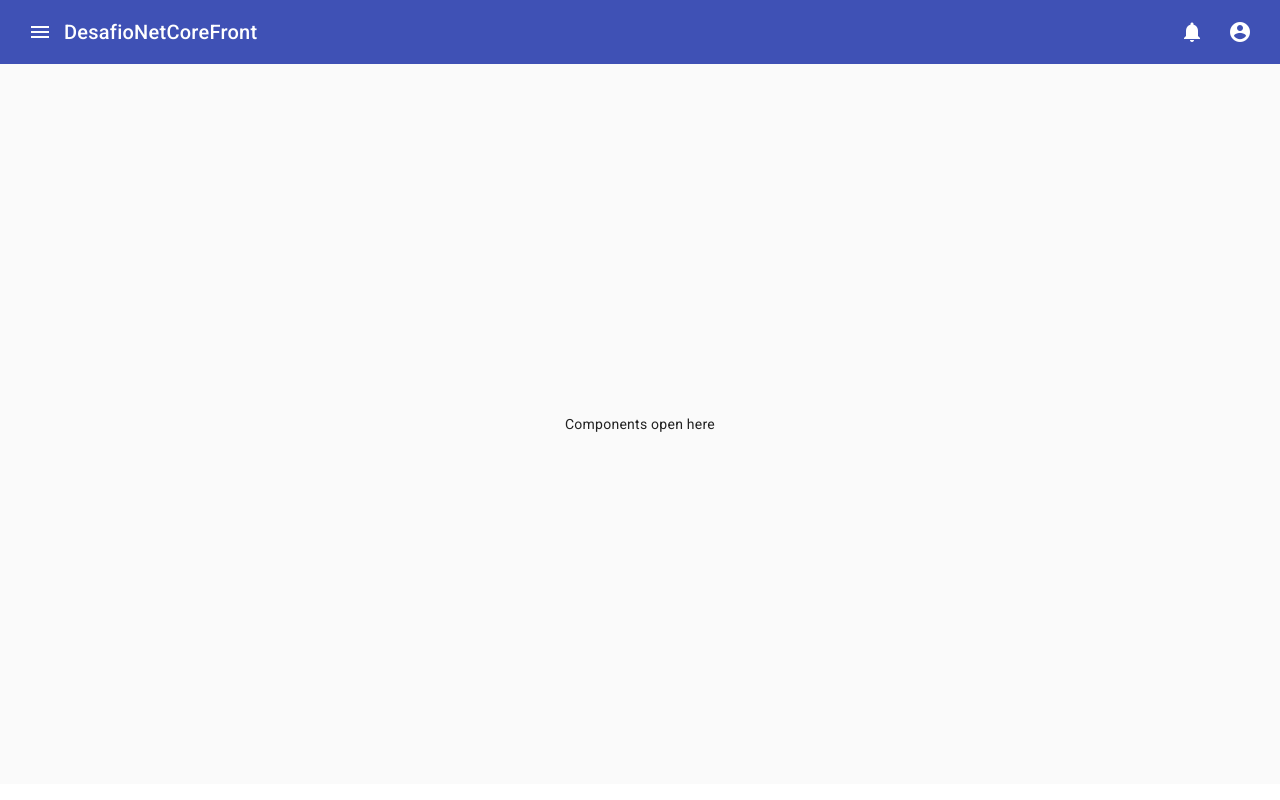
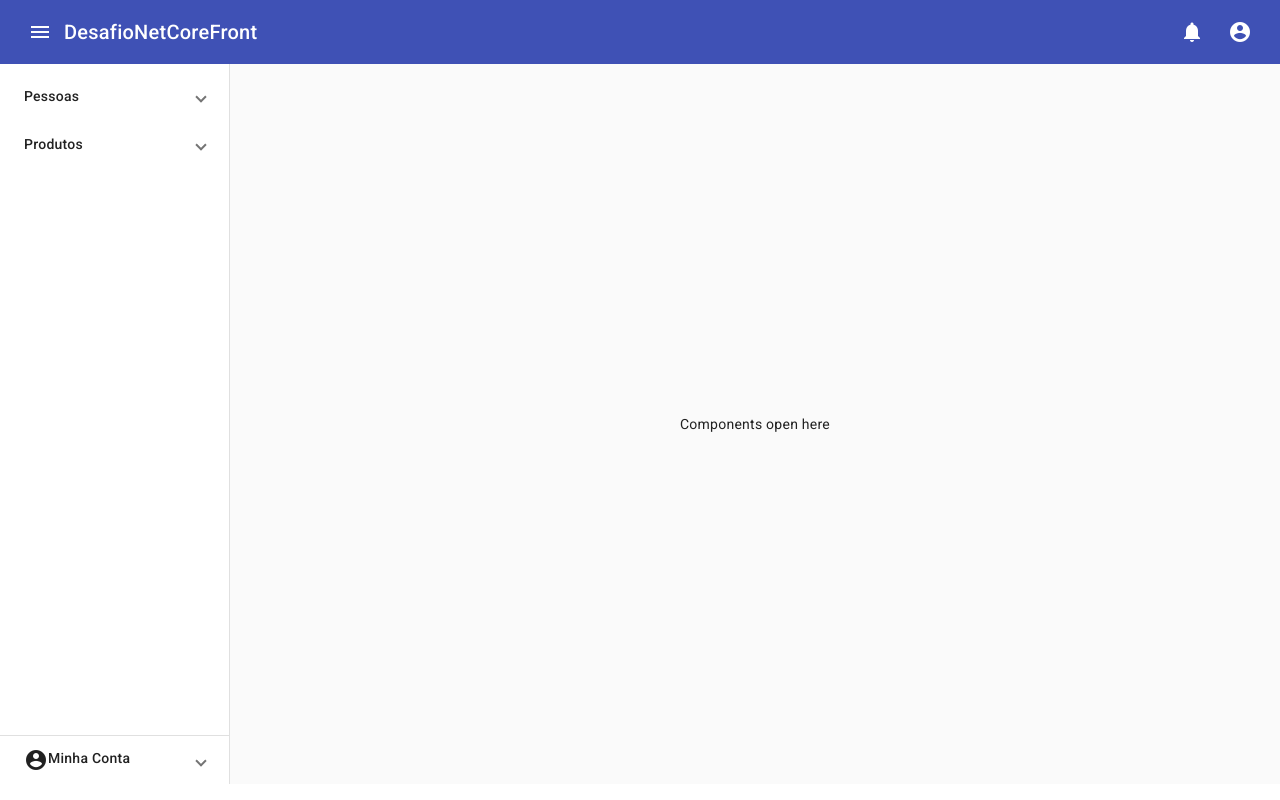
Before and after one commit to CaioAutocom/DesafioNetCoreFront2, an Angular app: page /home in a window 1280 px wide. Built offline with nearby package versions, Linux system fonts and the light colour scheme.

Commit message:
alterado sidenav para inicializar sempre aberto

```diff
--- a/src/app/components/layout/home/home.component.html
+++ b/src/app/components/layout/home/home.component.html
@@ -29,7 +29,7 @@
 </mat-toolbar>
 
 <mat-sidenav-container class="app-container">
-    <mat-sidenav #sidenav mode="side" [class.mat-elevation-z4]="true" class="app-sidenav">
+    <mat-sidenav #sidenav mode="side" [class.mat-elevation-z4]="true" class="app-sidenav" opened="true">
         <mat-nav-list>
             <mat-expansion-panel [class.mat-elevation-z0]="true">
                 <mat-expansion-panel-header>
```
